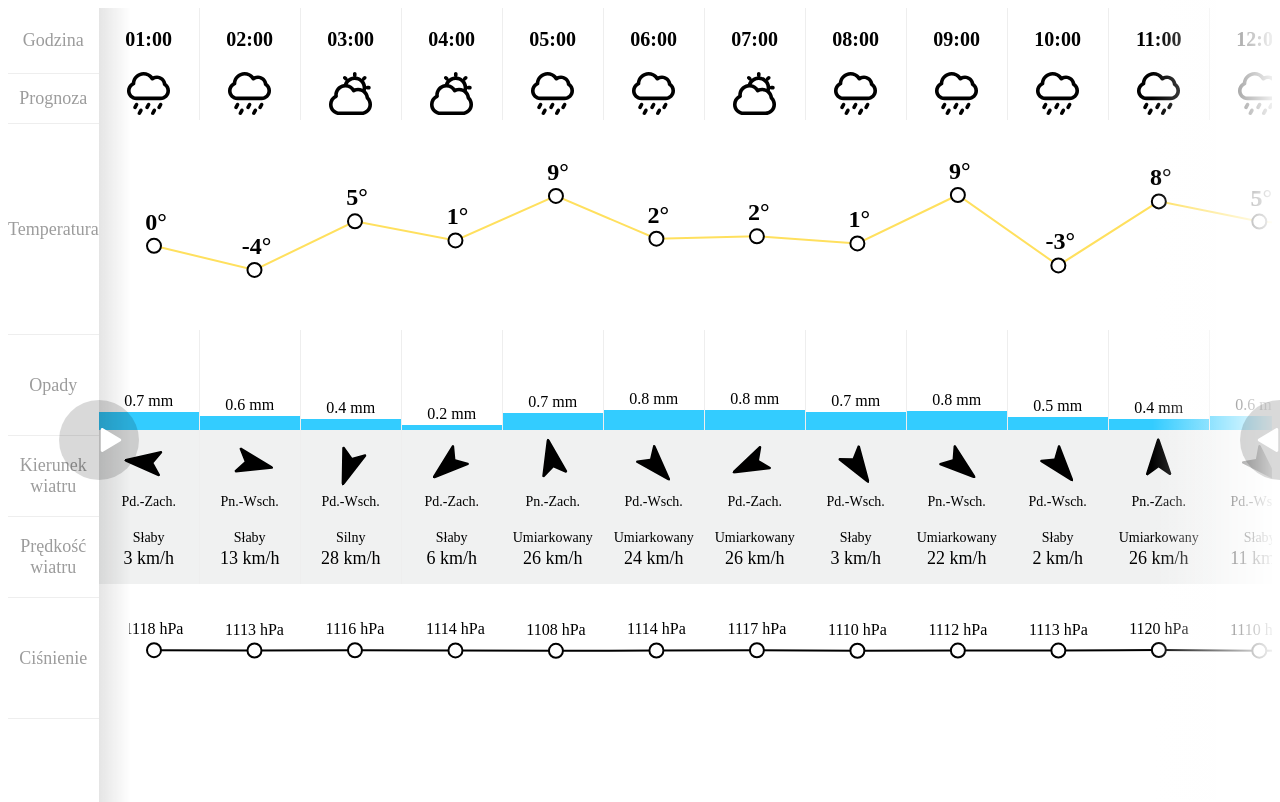
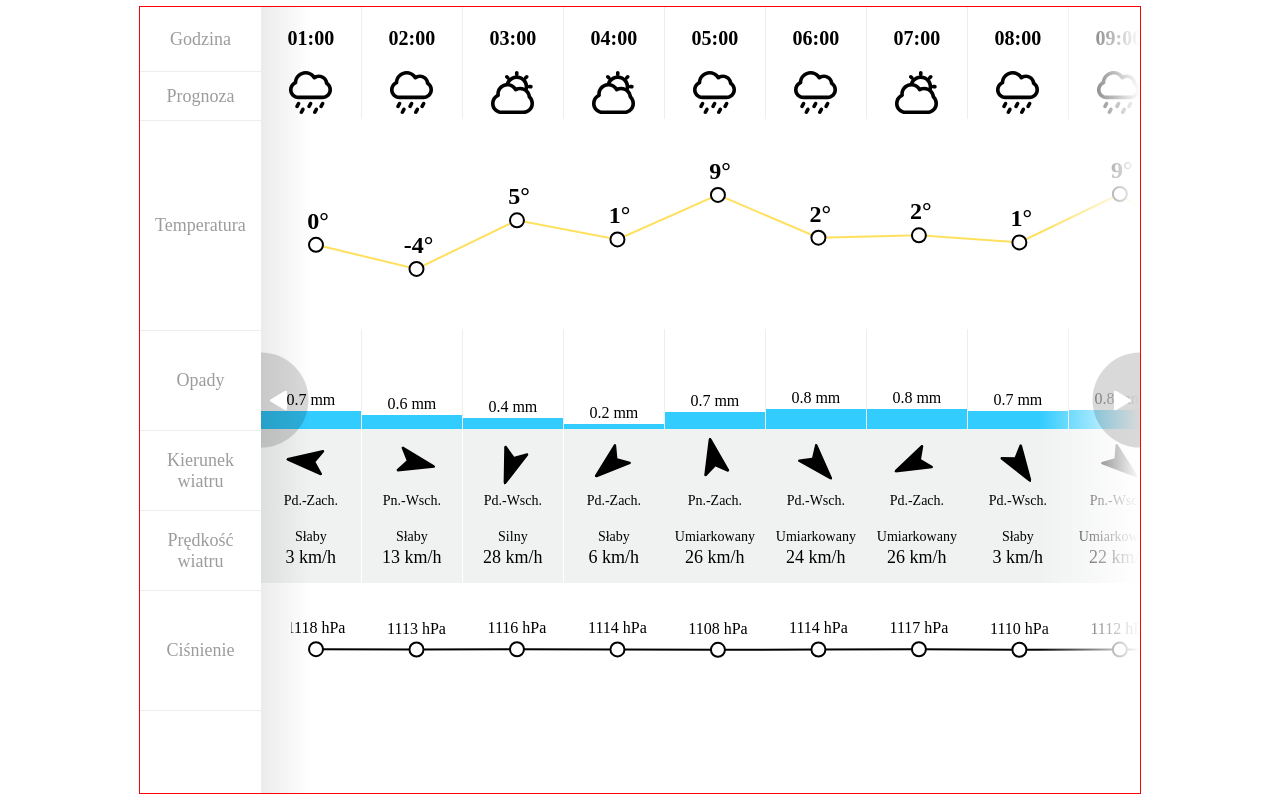
Before and after one commit to adamlewkowicz/weather-widget, a React (Create React App) app: page / in a window 1280 px wide. Built offline with nearby package versions, Linux system fonts and the light colour scheme.

Commit message:
fix scene layout

```diff
--- a/src/App.tsx
+++ b/src/App.tsx
@@ -3,11 +3,6 @@ import styled, { createGlobalStyle } from 'styled-components';
 import { WeatherWidget } from './components/WeatherWidget';
 import { randomBetweenRange, getRandomItem } from './common/utils';
 import { Weather } from './types';
-
-const GlobalStyle = createGlobalStyle`
-  font-family: 'Source Sans Pro';
-  box-sizing: border-box;
-`
 
 const weatherData = Array
   .from({ length: 32 })
@@ -31,5 +26,17 @@ export const App = () => (
 );
 
 const Container = styled.div`
+  display: flex;
+  align-items: center;
+  justify-content: center;
+  height: 100vh;
+`
 
+const GlobalStyle = createGlobalStyle`
+  font-family: 'Source Sans Pro';
+  box-sizing: border-box;
+
+  body {
+    margin: 0;
+  }
 `
--- a/src/components/Theatre.tsx
+++ b/src/components/Theatre.tsx
@@ -14,55 +14,60 @@ export const Theatre = (props: TheatreProps) => {
 
   return (
     <Container>
-      <Wrapper ref={containerRef}>
-        <PrevButton onClick={scroll.back} />
+      <PrevButton
+        onClick={scroll.back}
+        direction="left"
+      />
+      <Content ref={containerRef}>
         {props.children}
-        <NextButton onClick={scroll.next} toLeft />
-      </Wrapper>
+      </Content>
+      <NextButton
+        onClick={scroll.next}
+        direction="right"
+      />
     </Container>
   );
 }
 
+const Content = styled(ScrollContainer)``
+
 const Container = styled.div`
   position: relative;
+  width: 100%;
+  height: 100%;
   overflow: hidden;
-`
-
-const Wrapper = styled(ScrollContainer)`
-  position: relative;
 
   &:before {
     content: "";
-    position: fixed;
-    width: 100%;
+    position: absolute;
+    background: linear-gradient(to right, rgba(1,1,1,.08), transparent 50%);
+    width: 100px;
     height: 100%;
-    background:
-    linear-gradient(to right, rgba(1,1,1,.1), transparent 2.5%);
   }
 
   &:after {
     content: "";
-    position: fixed;
+    position: absolute;
     right: 0;
     top: 0;
-    width: 100%;
+    width: 100px;
     height: 100%;
-    background:
-    linear-gradient(to left, #fff, transparent 10%);
+    background: linear-gradient(to left, #fff, transparent 100%);
   }
+
 `
 
 const FloatingButton = styled(TriangleButton)`
-  position: fixed;
+  position: absolute;
   top: 50%;
   z-index: 10;
 `
 
 const PrevButton = styled(FloatingButton)`
-  transform: translateX(-50%);
+  transform: translateX(-50%) translateY(-50%);
 `
 
 const NextButton = styled(FloatingButton)`
   right: 0;
-  transform: translateX(50%);
+  transform: translateX(50%) translateY(-50%);
 `
--- a/src/components/Title.tsx
+++ b/src/components/Title.tsx
@@ -23,8 +23,9 @@ const Container = styled.li<{
   display: flex;
   justify-content: center;
   align-items: center;
-  height: ${props => props.height}px;
+  height: ${props => props.height ? `${props.height - 1}px` : 'auto'};
   border-bottom: 1px solid #EEEEEE;
+  padding: 0 10px;
 `
 
 const Text = styled.span`
--- a/src/components/TriangleButton.tsx
+++ b/src/components/TriangleButton.tsx
@@ -2,23 +2,21 @@ import React, { ButtonHTMLAttributes } from 'react';
 import styled from 'styled-components';
 import triangleIcon from '../assets/triangle.svg';
 
-interface TriangleButtonProps extends ButtonHTMLAttributes<any> {
-  toLeft?: boolean
-}
+interface TriangleButtonProps extends ButtonHTMLAttributes<any>, DirectionProp {}
 
 export const TriangleButton = (props: TriangleButtonProps) => {
   return (
-    <Container {...props} left={props.toLeft}>
-      <Icon src={triangleIcon} left={props.toLeft} />
+    <Container {...props}>
+      <Icon src={triangleIcon} direction={props.direction} />
     </Container>
   );
 }
 
-const Container = styled.button<{ left?: boolean }>`
+const Container = styled.button`
   background-color: rgba(1,1,1,.15);
   border-radius: 50%;
-  width: 80px;
-  height: 80px;
+  width: 95px;
+  height: 95px;
   display: flex;
   align-items: center;
   justify-content: center;
@@ -30,10 +28,17 @@ const Container = styled.button<{ left?: boolean }>`
   }
 `
 
-const Icon = styled.img<{ left?: boolean }>`
-  height: 24px;
-  transform: ${props => props.left ?
-    'rotate(270deg) translateY(-50%)' :
-    'rotate(90deg) translateY(-50%)'
+const Icon = styled.img<DirectionProp>`
+  height: 20px;
+  transform: ${props => props.direction === 'right' ?
+    'rotate(90deg) translateY(90%)' :
+    'rotate(270deg) translateY(90%)'
   };
+  transform:
+    rotate(${props => props.direction === 'right' ? '90' : '270'}deg)
+    translateY(90%);
 `
+
+interface DirectionProp {
+  direction: 'left' | 'right'
+}
--- a/src/components/WeatherRow.tsx
+++ b/src/components/WeatherRow.tsx
@@ -6,6 +6,7 @@ interface WeatherRowProps<T> {
   data: T[]
   title?: string
   renderItem: (item: T) => ReactNode
+  borderColor?: string
 }
 
 export const WeatherRow = <T extends object>(props: WeatherRowProps<T>) => {
@@ -13,7 +14,7 @@ export const WeatherRow = <T extends object>(props: WeatherRowProps<T>) => {
     <Container>
       {props.title}
       {props.data.map(record => (
-        <Item>
+        <Item borderColor={props.borderColor}>
           {props.renderItem(record)}
         </Item>
       ))}
@@ -25,10 +26,10 @@ const Container = styled.div`
   display: flex;
 `
 
-const Item = styled.div`
+const Item = styled.div<{ borderColor?: string }>`
   min-width: ${WEATHER_COLUMN_WIDTH}px;
   display: flex;
   align-items: center;
   justify-content: center;
-  border-right: 1px solid #EEEEEE;
+  border-right: 1px solid ${props => props.borderColor ?? '#EEEEEE'};
 `
--- a/src/components/WeatherWidget.tsx
+++ b/src/components/WeatherWidget.tsx
@@ -61,6 +61,7 @@ export const WeatherWidget = (props: WeatherWidgetProps) => {
         />
         <WeatherRow
           data={props.data}
+          borderColor="#fff"
           renderItem={weather => (
             <WindDetails
               velocity={weather.windVelocity}
@@ -89,6 +90,8 @@ export const WeatherWidget = (props: WeatherWidgetProps) => {
 const Container= styled.div`
   font-family: 'Source Sans Pro';
   display: flex;
+  width: 1000px;
+  border: 1px solid red;
 `
 
 const BlocksContainer = styled.ul`
```
